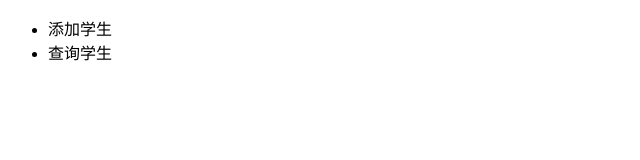
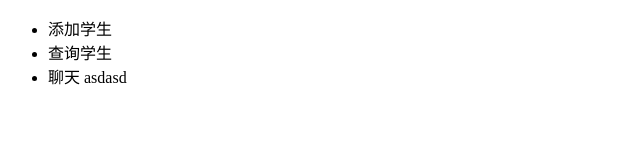
Before and after one commit to narutoku001/Student, a plain HTML site: page index.html in a window 1280 px wide. Shown: the whole page, without its empty margins (0-640 px from the left). Drawn offline with Linux system fonts and the light colour scheme.

Commit message:
重新修改聊天功能

```diff
--- a/index.html
+++ b/index.html
@@ -7,6 +7,7 @@
   <ul>
   	<li>添加学生</li>
   	<li>查询学生</li>
+  	<li>聊天 asdasd</li>
   </ul>
 </body>
 </html>
```
